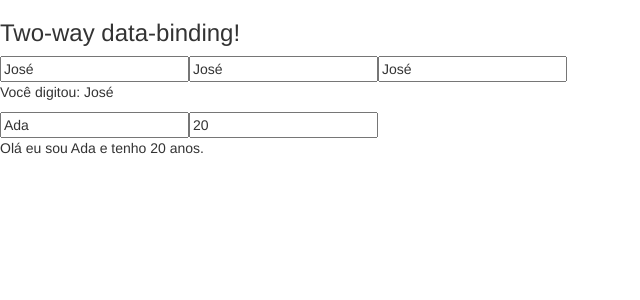
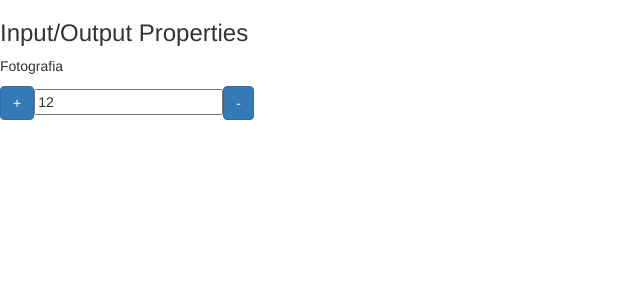
Before and after one commit to PriscilaNetto/angularCourse, an Angular app in the folder aula3-data-binding/: page / in a window 1280 px wide. Shown: the top 300 px of the page, without its empty margins (0-640 px from the left). Built offline with nearby package versions, Linux system fonts and the light colour scheme.

Commit message:
input output properties

```diff
--- a/aula3-data-binding/src/app/app.module.ts
+++ b/aula3-data-binding/src/app/app.module.ts
@@ -6,12 +6,16 @@ import { AppRoutingModule } from './app-routing.module';
 import { AppComponent } from './app.component';
 import { DataBindingComponent } from './data-binding/data-binding.component';
 import { MeuFormComponent } from './meu-form/meu-form.component';
+import { InputPropertyComponent } from './input-property/input-property.component';
+import { OutputPropertyComponent } from './output-property/output-property.component';
 
 @NgModule({
   declarations: [
     AppComponent,
     DataBindingComponent,
     MeuFormComponent,
+    InputPropertyComponent,
+    OutputPropertyComponent,
 
   ],
   imports: [
--- a/aula3-data-binding/src/app/data-binding/data-binding.component.html
+++ b/aula3-data-binding/src/app/data-binding/data-binding.component.html
@@ -84,6 +84,18 @@
         </div>
     </article> -->
 
-    <app-meu-form></app-meu-form>
+    <!-- <app-meu-form></app-meu-form> -->
+    <section>
+        <article>
+            <h3>
+                Input/Output Properties
+            </h3>
+            <app-curso [nome]="nomeDoCurso"></app-curso>
+            <contador [valor]="valorInicial"
+            (mudouValor)="onMudouValor($event)"
+            ></contador> <!--usando o input no output component.ts e a var do databinding-->
+
+        </article>
+    </section>
 
 </section>
--- a/aula3-data-binding/src/app/data-binding/data-binding.component.ts
+++ b/aula3-data-binding/src/app/data-binding/data-binding.component.ts
@@ -16,6 +16,9 @@ export class DataBindingComponent implements OnInit {
   valorSal: string = '';
 
   isMouseOver: boolean = false;
+
+  nomeDoCurso: string = 'Fotografia';
+  valorInicial: number = 12;
 
   getValor() {
     return 5;
@@ -38,7 +41,10 @@ export class DataBindingComponent implements OnInit {
     this.isMouseOver = !this.isMouseOver;
   }
 
+ onMudouValor(evento: any){
+  console.log(evento.novoValor);
 
+ }
 
   constructor() { }
 
--- /dev/null
+++ b/aula3-data-binding/src/app/input-property/input-property.component.html
@@ -0,0 +1 @@
+<p>{{ nomeCurso }}</p>
--- /dev/null
+++ b/aula3-data-binding/src/app/input-property/input-property.component.ts
@@ -0,0 +1,17 @@
+import { Component, Input, OnInit } from '@angular/core';
+
+@Component({
+  selector: 'app-curso',
+  templateUrl: './input-property.component.html',
+  styleUrls: ['./input-property.component.css']
+})
+export class InputPropertyComponent implements OnInit {
+
+  @Input('nome') nomeCurso: string = '';
+
+  constructor() { }
+
+  ngOnInit(): void {
+  }
+
+}
--- /dev/null
+++ b/aula3-data-binding/src/app/output-property/output-property.component.html
@@ -0,0 +1,5 @@
+<div>
+    <button class="btn btn-primary" (click)="incrementa()">+</button>
+    <input type="text" [value]="valor" readonly>
+    <button class="btn btn-primary" (click)="decrementa()">-</button>
+</div>
--- /dev/null
+++ b/aula3-data-binding/src/app/output-property/output-property.component.ts
@@ -0,0 +1,28 @@
+import { Component, Input, OnInit, EventEmitter, Output} from '@angular/core';
+
+
+@Component({
+  selector: 'contador',
+  templateUrl: './output-property.component.html',
+  styleUrls: ['./output-property.component.css']
+})
+export class OutputPropertyComponent implements OnInit {
+
+ @Input() valor: number = 0;
+ @Output() mudouValor = new EventEmitter();
+
+  incrementa() {
+    this.valor++
+    this.mudouValor.emit({novoValor: this.valor});
+  }
+
+  decrementa() {
+    this.valor--
+    this.mudouValor.emit({novoValor: this.valor});
+  }
+  constructor() { }
+
+  ngOnInit(): void {
+  }
+
+}
```
Also changed, not shown: aula3-data-binding/src/app/input-property/input-property.component.css (added), aula3-data-binding/src/app/output-property/output-property.component.css (added), 2 other files (tests, documents, lock files or other folders).
